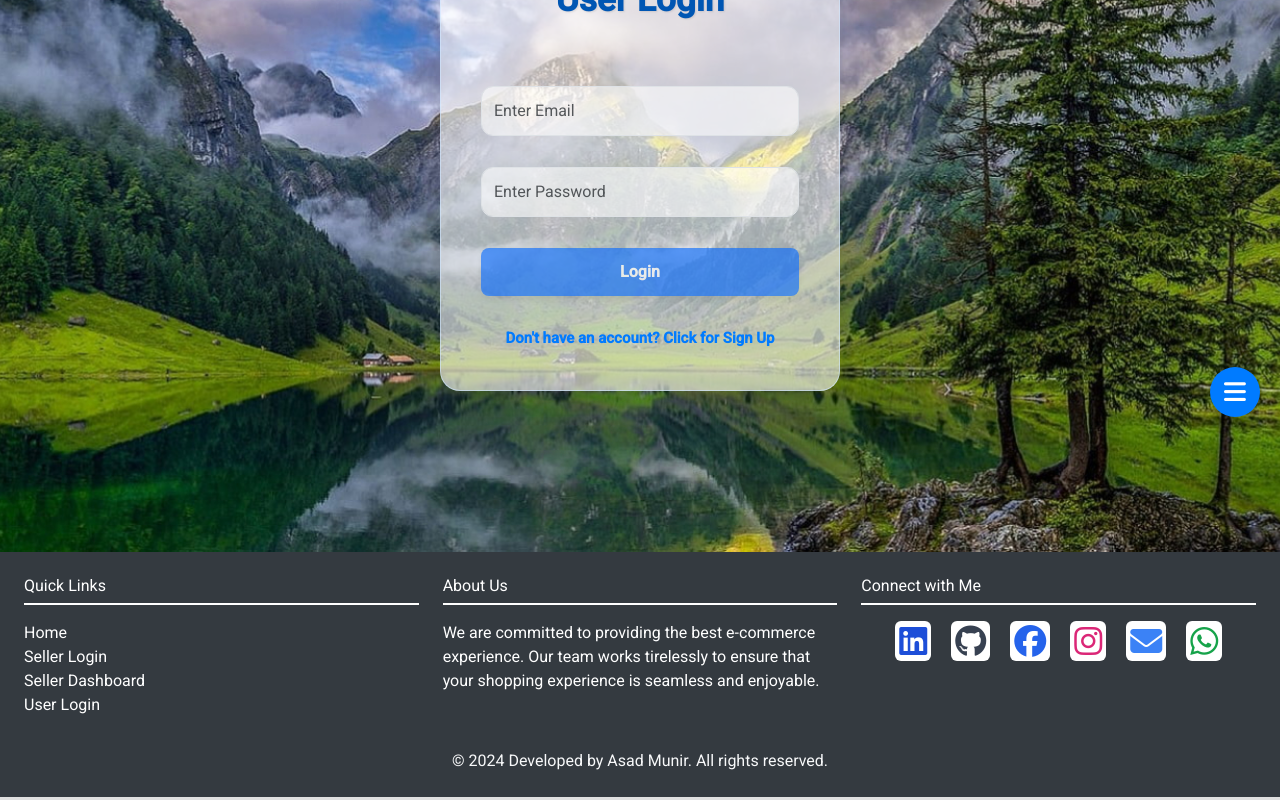
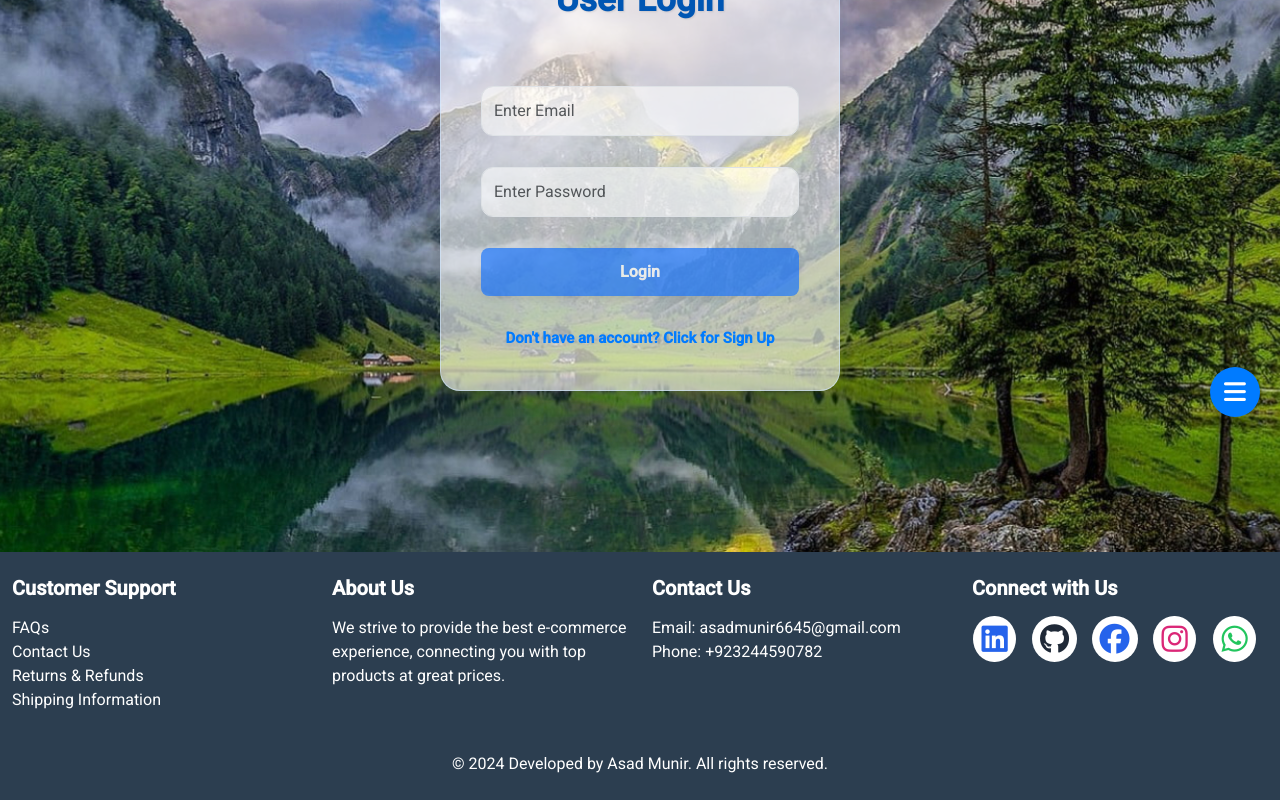
Before and after one commit to asadmunirdev/E-com-Project, an Angular app: page /user-auth in a window 1280 px wide. Shown: the part 333-1133 px from the top of the page. Built offline with nearby package versions, Linux system fonts and the light colour scheme.

Commit message:
one bug with button visibility solved

```diff
--- a/src/app/footer/footer.component.css
+++ b/src/app/footer/footer.component.css
@@ -1,72 +1,69 @@
 .footer {
-  color: #ffffff; /* White text color */
-  background-color: #343a40;
-  padding: 1rem 0; /* Padding for top and bottom */
+  background-color: #2c3e50; /* Dark background */
+  padding-bottom: 20px;
 }
 
 .footer-heading {
-  border-bottom: 2px solid #ffffff; /* White line under headings */
-  padding-bottom: 0.5rem;
+  font-size: 1.25rem;
   margin-bottom: 1rem;
+  font-weight: bold;
+  color: #ffffff;
 }
 
-.footer-icon {
-  transition: transform 0.3s ease; /* Transition for hover effect */
-  margin: 0 10px; /* Space between icons */
+.footer a {
+  text-decoration: none;
+  color: #ffffff;
+  transition: color 0.3s;
 }
 
-.footer-icon:hover {
-  transform: scale(0.9); /* Scale down the icon on hover */
+.footer a:hover {
+  color: #ecf0f1;
+  text-decoration: underline;
 }
 
-.footer .container {
-  display: flex;
-  flex-direction: column;
-  align-items: center;
+.social-icons {
+  gap: 15px;
 }
 
-.footer .row {
-  width: 100%;
+.social-icons .footer-icon {
+  display: inline-flex;
+  justify-content: center;
+  align-items: center;
+  width: 45px;
+  height: 45px;
+  border-radius: 50%; /* Circular shape */
+  transition: transform 0.3s, background-color 0.3s;
+  color: white;
 }
 
-.footer .col-md-4 {
-  margin-bottom: 1rem;
+.social-icons .footer-icon i {
+  font-size: 30px;
+  transition: color 0.3s;
 }
 
-.footer .d-flex {
-  display: flex;
-  justify-content: center;
-  flex-wrap: wrap; /* Allow wrapping on smaller screens */
+.social-icons .footer-icon:hover {
+  transform: scale(1.1);
 }
 
-.footer .d-flex a {
-  margin: 0.5rem; /* Adjusted spacing for smaller screens */
+.social-icons .footer-icon i:hover {
+  color: #ecf0f1;
 }
 
-.footer .text-center {
-  color: #f8f9fa; /* Light text for footer bottom */
+.bg-white {
+  background-color: white !important;
 }
 
+/* Responsive Centering for Small Screens */
 @media (max-width: 768px) {
-  .footer .flex {
-    display: flex; /* Ensure the flexbox is applied */
-    flex-wrap: wrap; /* Allow wrapping of icons to create rows */
+  .text-md-start {
+    text-align: center !important;
   }
 
-  .footer .flex a {
-    flex: 0 1 calc(30%); /* Each icon takes up about 30% of the row */
-    max-width: calc(30%); /* Set a max width to ensure proper spacing */
-    text-align: center; /* Center text within the link */
-    margin: 0.5rem 0; /* Add vertical margin for spacing */
+  .justify-content-md-start {
+    justify-content: center !important;
   }
 
-  .footer .col-md-4 {
-    text-align: center; /* Center text on smaller screens */
-    padding: 1rem 0; /* Add padding for spacing */
-  }
-
-  /* Adjust icon size on smaller screens */
-  .footer-icon i {
-    font-size: 2rem; /* Increase icon size */
+  .social-icons {
+    justify-content: center !important;
   }
 }
--- a/src/app/footer/footer.component.html
+++ b/src/app/footer/footer.component.html
@@ -1,57 +1,59 @@
-<footer class="footer  text-white py-4">
+<footer class="footer text-white py-4">
   <div class="container">
-    <div class="row">
-      <!-- Quick Links Section -->
-      <div class="col-md-4">
-        <h5 class="footer-heading">Quick Links</h5>
+    <div class="row text-center text-md-start">
+      <!-- Customer Support Section -->
+      <div class="col-md-3 mb-4">
+        <h5 class="footer-heading">Customer Support</h5>
         <ul class="list-unstyled">
-          <li><a href="/" class="text-white hover:text-gray-400">Home</a></li>
-          <li><a href="/seller-auth" class="text-white hover:text-gray-400">Seller Login</a></li>
-          <li><a href="/seller-add-product" class="text-white hover:text-gray-400">Seller Dashboard</a></li>
-          <li><a href="/user-auth" class="text-white hover:text-gray-400">User Login</a></li>
-          <!-- <li><a href="cart-page" class="text-white hover:text-gray-400">Cart</a></li> -->
+          <li><a href="#" class="text-white hover:text-gray-400">FAQs</a></li>
+          <li><a href="#" class="text-white hover:text-gray-400">Contact Us</a></li>
+          <li><a href="#" class="text-white hover:text-gray-400">Returns & Refunds</a></li>
+          <li><a href="#" class="text-white hover:text-gray-400">Shipping Information</a></li>
         </ul>
       </div>
 
       <!-- About Us Section -->
-      <div class="col-md-4">
+      <div class="col-md-3 mb-4">
         <h5 class="footer-heading">About Us</h5>
         <p>
-          We are committed to providing the best e-commerce experience. Our team
-          works tirelessly to ensure that your shopping experience is seamless
-          and enjoyable.
+          We strive to provide the best e-commerce experience, connecting you with top products at great prices.
         </p>
       </div>
 
-      <!-- Social Links -->
-      <div class="col-md-4">
-        <h3 class="footer-heading">Connect with Me</h3>
-        <div class="flex justify-center">
-          <a href="https://linkedin.com/in/asadmunir6645" target="_blank" class="footer-icon text-blue-700 hover:text-blue-900">
-            <i class="fab fa-linkedin fa-2x bg-white rounded p-1"></i>
+      <!-- Contact Section -->
+      <div class="col-md-3 mb-4">
+        <h5 class="footer-heading">Contact Us</h5>
+        <p>Email: <a href="mailto:asadmunir6645&#64;gmail.com" class="text-white hover:text-gray-400">asadmunir6645&#64;gmail.com</a></p>
+        <p>Phone: <a href="tel:+923244590782" class="text-white hover:text-gray-400">+923244590782</a></p>
+      </div>
+
+      <!-- Social Links Section -->
+      <div class="col-md-3 mb-4">
+        <h5 class="footer-heading">Connect with Us</h5>
+        <div class="social-icons d-flex justify-content-center justify-content-md-start">
+          <a href="https://linkedin.com/in/asadmunir6645" target="_blank" aria-label="LinkedIn" class="footer-icon">
+            <i class="fab fa-linkedin fa-2x bg-white text-blue-600 rounded-circle p-2"></i>
           </a>
-          <a href="https://github.com/asadmunirdev" target="_blank" class="footer-icon text-gray-700 hover:text-gray-900">
-            <i class="fab fa-github fa-2x bg-white rounded p-1"></i>
+          <a href="https://github.com/asadmunirdev" target="_blank" aria-label="GitHub" class="footer-icon">
+            <i class="fab fa-github fa-2x bg-white text-gray-800 rounded-circle p-2"></i>
           </a>
-          <a href="https://www.facebook.com/profile.php?id=100014569362969&mibextid=ZbWKwL" target="_blank" class="footer-icon text-blue-600 hover:text-blue-800">
-            <i class="fab fa-facebook fa-2x bg-white rounded p-1"></i>
+          <a href="https://www.facebook.com/profile.php?id=100014569362969" target="_blank" aria-label="Facebook" class="footer-icon">
+            <i class="fab fa-facebook fa-2x bg-white text-blue-600 rounded-circle p-2"></i>
           </a>
-          <a href="https://www.instagram.com/asadawan6645?igsh=MWNzd3hhb2Q5M2tnNg==" target="_blank" class="footer-icon text-pink-600 hover:text-pink-800">
-            <i class="fab fa-instagram fa-2x bg-white rounded p-1"></i>
+          <a href="https://www.instagram.com/asadawan6645" target="_blank" aria-label="Instagram" class="footer-icon">
+            <i class="fab fa-instagram fa-2x bg-white text-pink-600 rounded-circle p-2"></i>
           </a>
-          <a href="mailto:asadmunir6645@gmail.com" target="_blank" class="footer-icon text-blue-500 hover:text-blue-700">
-            <i class="fas fa-envelope fa-2x bg-white rounded p-1"></i>
-          </a>
-          <a href="https://wa.me/+923244590782" target="_blank" class="footer-icon text-green-600 hover:text-green-800">
-            <i class="fab fa-whatsapp fa-2x bg-white rounded p-1"></i> <!-- WhatsApp Icon -->
+          <a     href="https://wa.me/+923244590782" target="_blank" aria-label="WhatsApp" class="footer-icon">
+            <i class="fab fa-whatsapp fa-2x bg-white text-green-500 rounded-circle p-2"></i>
           </a>
         </div>
       </div>
     </div>
-  </div>
-  <div class="text-center mt-3">
-    <p class="mb-0">
-      &copy; 2024 Developed by Asad Munir. All rights reserved.
-    </p>
+
+    <div class="text-center mt-3">
+      <p class="mb-0">
+        &copy; 2024 Developed by Asad Munir. All rights reserved.
+      </p>
+    </div>
   </div>
 </footer>
--- a/src/app/go-to-top/go-to-top.component.html
+++ b/src/app/go-to-top/go-to-top.component.html
@@ -4,7 +4,7 @@
 </button>
 
 <!-- Popup Card for Buttons -->
-<div class="button-card" [ngClass]="{'visible': isCardVisible}">
+<div class="button-card" *ngIf="isCardVisible" [ngClass]="{'visible': isCardVisible}">
   <!-- Go to Top Button -->
   <button class="go-to-top" (click)="scrollToTop()">
     <i class="fas fa-chevron-up"></i>
--- a/src/app/go-to-top/go-to-top.component.ts
+++ b/src/app/go-to-top/go-to-top.component.ts
@@ -8,8 +8,7 @@ import { MatIconModule } from '@angular/material/icon';
   imports: [CommonModule, MatIconModule],
   templateUrl: './go-to-top.component.html',
   styleUrls: ['./go-to-top.component.css']
-})
-export class GoToTopComponent {
+})export class GoToTopComponent {
   isCardVisible = false; // Flag to control card visibility
 
   // Function to toggle card visibility
```
